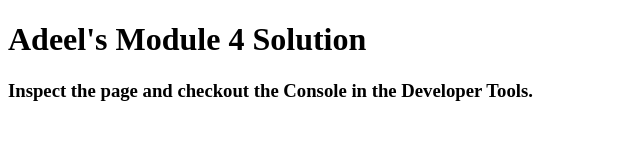
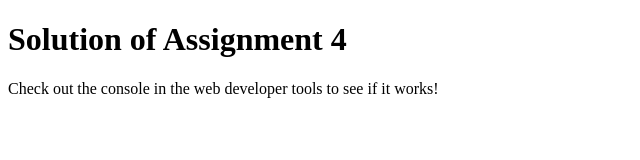
Before and after one commit to kadeel16/coursera-test, a plain HTML site: page index.html in a window 1280 px wide. Shown: the whole page, without its empty margins (0-640 px from the left). Drawn offline with Linux system fonts and the light colour scheme.

Commit message:
Update index.html

```diff
--- a/index.html
+++ b/index.html
@@ -1,17 +1,17 @@
 <!DOCTYPE html>
 <html>
+
 <head>
-  <meta charset="utf-8">
-  <title>Module 4 Solution</title>
-  <script>
-    var names = []; // DO NOT REMOVE
-  </script>
-  <script src="SpeakHello.js"></script>
-  <script src="SpeakGoodBye.js"></script>
-  <script src="script.js"></script>
+    <meta charset="utf-8">
+    <title>Assignment Solution for Module 4</title>
+    <script src="SpeakHello.js"></script>
+    <script src="SpeakGoodBye.js"></script>
+    <script src="script.js"></script>
 </head>
+
 <body>
-  <h1>Adeel's Module 4 Solution</h1>
-  <h3>Inspect the page and checkout the Console in the Developer Tools.</h3>
+    <h1>Solution of Assignment 4</h1>
+    <p>Check out the console in the web developer tools to see if it works!</p>
 </body>
+
 </html>
```
